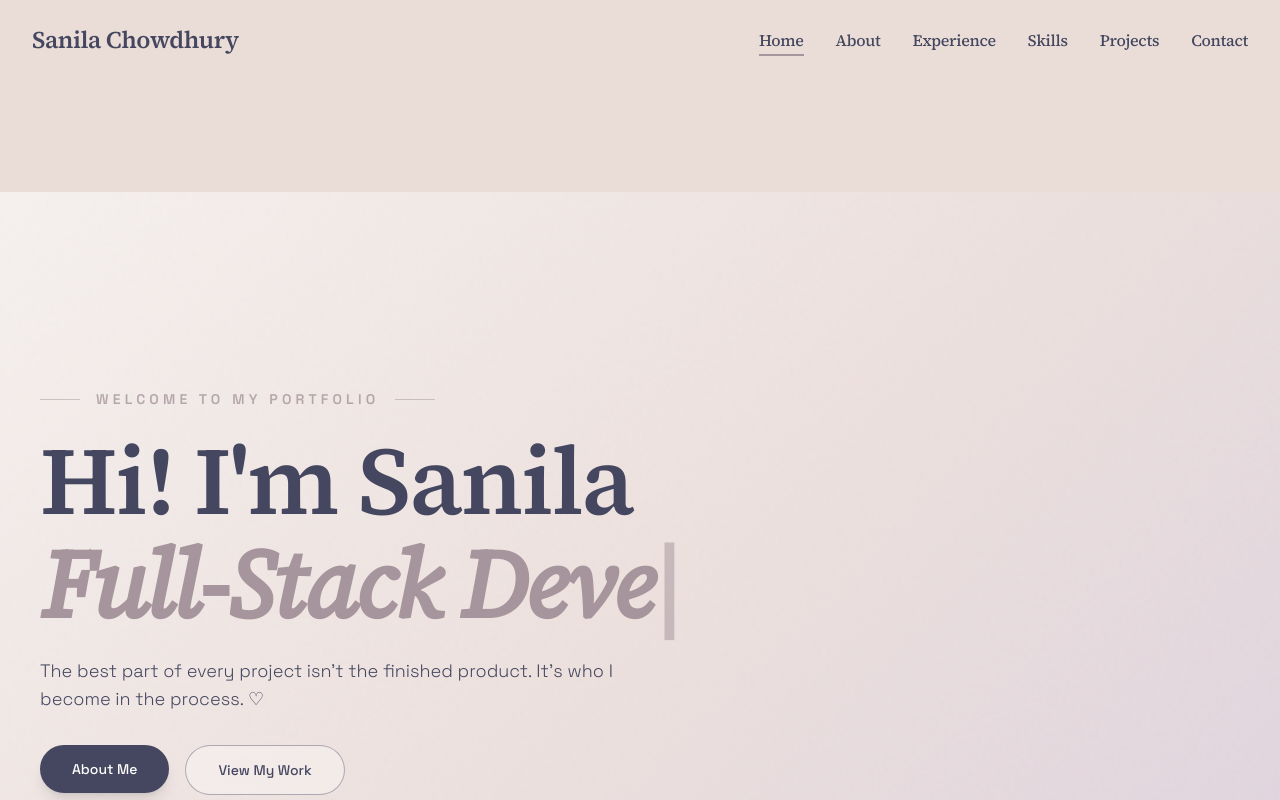
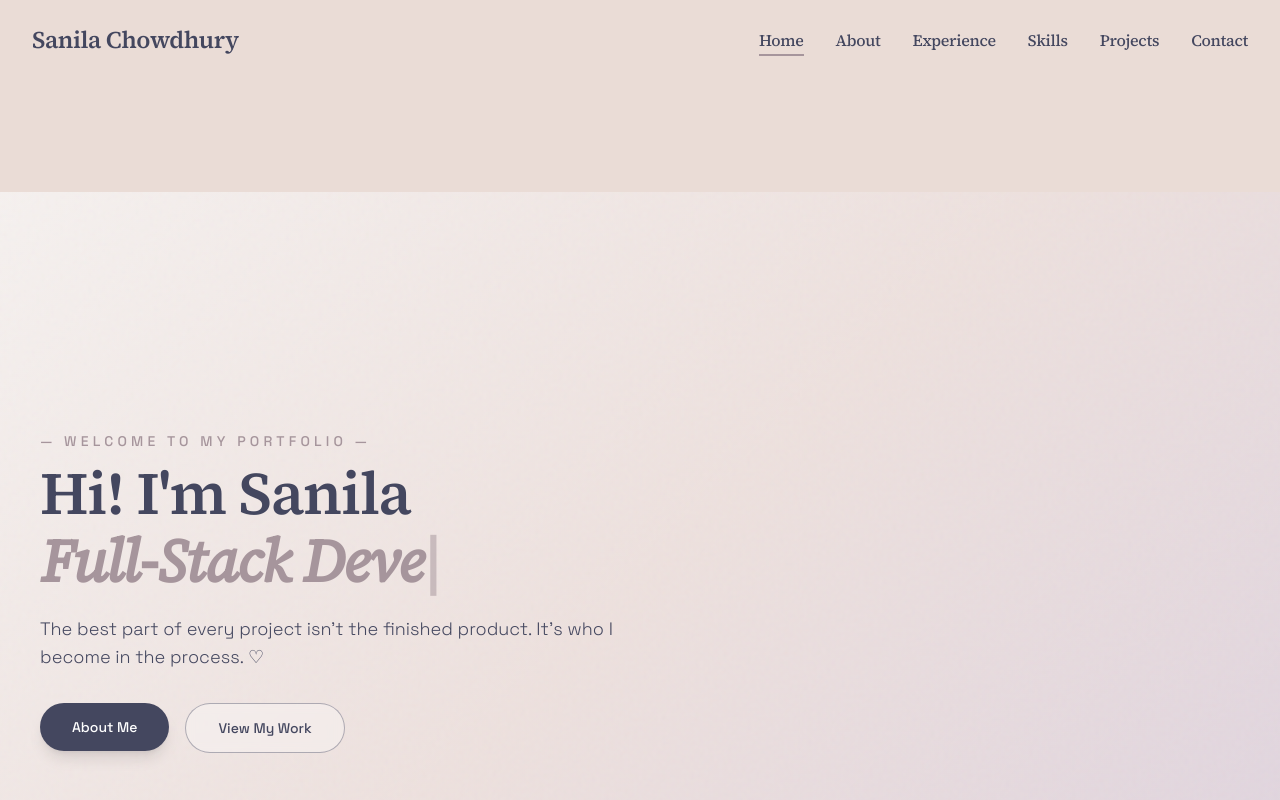
Before and after one commit to sanilac6459/portfolio, a React (Vite) app: page / in a window 1280 px wide. Shown: the top 800 px of the page. Built offline with nearby package versions, Linux system fonts and the light colour scheme.

Commit message:
update home page

```diff
--- a/src/components/HomeSection.tsx
+++ b/src/components/HomeSection.tsx
@@ -46,16 +46,12 @@ const HomeSection = () => {
     >
       <div className="container mx-auto px-4 z-10 w-full">
         <div className="animate-fade-in max-w-3xl">
-          <div className="flex items-center gap-4 mb-6">
-            <span className="h-px w-10 bg-portfolio-purple/50"></span>
-            <span className="text-portfolio-purple/80 text-sm font-semibold tracking-[0.3em] uppercase">
-              Welcome To My Portfolio
-            </span>
-            <span className="h-px w-10 bg-portfolio-purple/50"></span>
-          </div>
-          <h1 className="font-serif-display text-6xl md:text-8xl font-semibold mb-6 text-portfolio-navy leading-[0.95]">
+          <p className="section-eyebrow text-xs sm:text-sm whitespace-nowrap">
+            — Welcome To My Portfolio —
+          </p>
+          <h1 className="font-serif-display text-6xl md:text-6xl font-semibold mb-6 text-portfolio-navy leading-[0.95]">
             <span className="block">Hi! I'm Sanila</span>
-            <span className="block mt-2 italic text-portfolio-purple text-6xl md:text-8xl">
+            <span className="block mt-2 italic text-portfolio-purple text-4xl md:text-6xl">
               {displayed}
               <span className="animate-pulse">|</span>
             </span>
```
